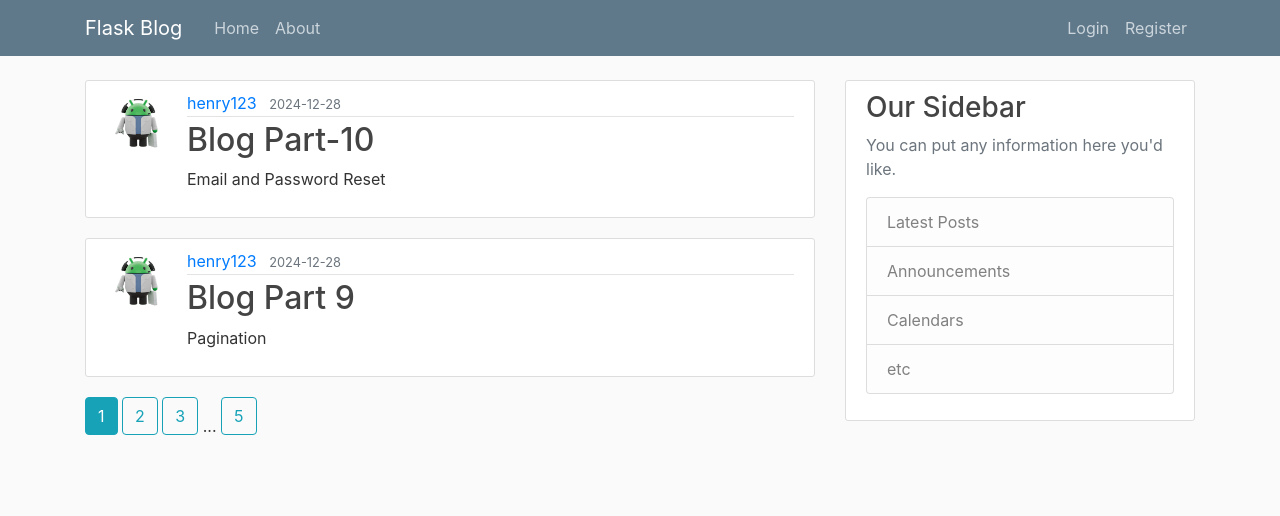
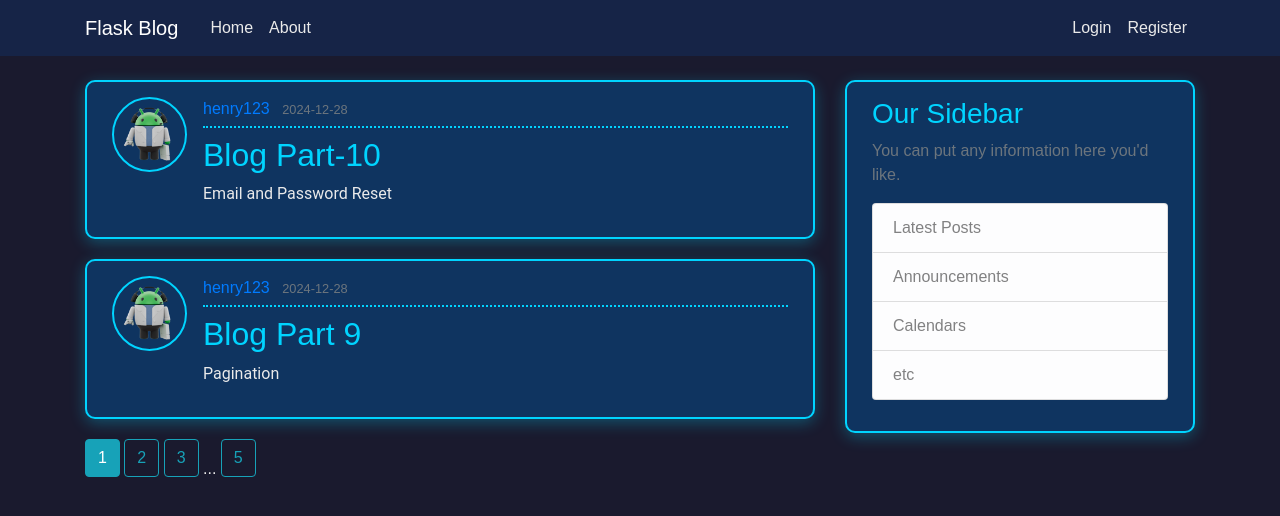
Before and after one commit to GWSG/--------2, a Flask app: page / in a window 1280 px wide. Shown: the top 516 px of the page. Run offline with Flask 3, Linux system fonts and the light colour scheme; some libraries are stand-ins or nearby versions.

Commit message:
更改css樣式

```diff
--- a/flaskblog/static/main.css
+++ b/flaskblog/static/main.css
@@ -1,80 +1,94 @@
 body {
-  background: #fafafa;
-  color: #333333;
+  background: #1a1a2e; /* 深藍黑色背景，營造科幻感 */
+  color: #eaeaea; /* 淺灰色字體，對比明顯 */
+  font-family: 'Orbitron', sans-serif; /* 使用科技感的字體 */
   margin-top: 5rem;
 }
 
 h1, h2, h3, h4, h5, h6 {
-  color: #444444;
+  color: #00d4ff; /* 亮藍色標題文字，突出未來主題 */
 }
 
 .bg-steel {
-  background-color: #5f788a;
+  background-color: #162447; /* 深藍色背景，用於區域塊 */
 }
 
 .site-header .navbar-nav .nav-link {
-  color: #cbd5db;
+  color: #eaeaea; /* 淺灰色字體，用於導航連結 */
+  font-family: 'Orbitron', sans-serif; /* 保持科技感字體 */
 }
 
 .site-header .navbar-nav .nav-link:hover {
-  color: #ffffff;
+  color: #00d4ff; /* 懸停時顯示亮藍色 */
 }
 
 .site-header .navbar-nav .nav-link.active {
-  font-weight: 500;
+  font-weight: bold; /* 高亮當前頁面連結 */
+  color: #ff6f61; /* 鮮紅色，增添動感 */
 }
 
 .content-section {
-  background: #ffffff;
-  padding: 10px 20px;
-  border: 1px solid #dddddd;
-  border-radius: 3px;
+  background: #0f3460; /* 深藍色區塊背景 */
+  padding: 15px 25px;
+  border: 2px solid #00d4ff; /* 亮藍色邊框 */
+  border-radius: 10px;
   margin-bottom: 20px;
+  box-shadow: 0 4px 15px rgba(0, 212, 255, 0.3); /* 營造發光效果的陰影 */
 }
 
 .article-title {
-  color: #444444;
+  color: #00d4ff; /* 亮藍色標題文字 */
 }
 
 a.article-title:hover {
-  color: #428bca;
-  text-decoration: none;
+  color: #ff6f61; /* 懸停時顯示鮮紅色 */
+  text-decoration: none; /* 去除底線，保持簡潔 */
 }
 
 .article-content {
   white-space: pre-line;
+  font-family: 'Roboto', sans-serif; /* 現代感字體，用於正文 */
+  color: #eaeaea; /* 淺灰色文字 */
 }
 
 .article-img {
-  height: 65px;
-  width: 65px;
+  height: 75px;
+  width: 75px;
   margin-right: 16px;
+  border: 2px solid #00d4ff; /* 亮藍色邊框，突出科幻感 */
+  border-radius: 10%; /* 柔和的矩形圖片效果 */
 }
 
 .article-metadata {
-  padding-bottom: 1px;
-  margin-bottom: 4px;
-  border-bottom: 1px solid #e3e3e3
+  padding-bottom: 5px;
+  margin-bottom: 8px;
+  border-bottom: 2px dotted #00d4ff; /* 使用點狀邊框，增添未來感 */
 }
 
 .article-metadata a:hover {
-  color: #333;
-  text-decoration: none;
+  color: #ff6f61; /* 懸停時顯示鮮紅色文字 */
+  text-decoration: underline; /* 添加底線，提升互動感 */
 }
 
 .article-svg {
-  width: 25px;
-  height: 25px;
+  width: 30px;
+  height: 30px;
   vertical-align: middle;
+  fill: #00d4ff; /* 科技感亮藍色 */
 }
 
 .account-img {
-  height: 125px;
-  width: 125px;
+  height: 150px;
+  width: 150px;
   margin-right: 20px;
   margin-bottom: 16px;
+  border: 3px solid #ff6f61; /* 鮮紅色邊框，突出頭像 */
+  border-radius: 50%; /* 圓形圖片，增加科技感 */
+  box-shadow: 0 0 10px #ff6f61; /* 營造發光效果 */
 }
 
 .account-heading {
   font-size: 2.5rem;
+  font-family: 'Orbitron', sans-serif; /* 保持主題字體一致 */
+  color: #00d4ff; /* 亮藍色文字 */
 }
```
Also changed, not shown: instance/site.db.
